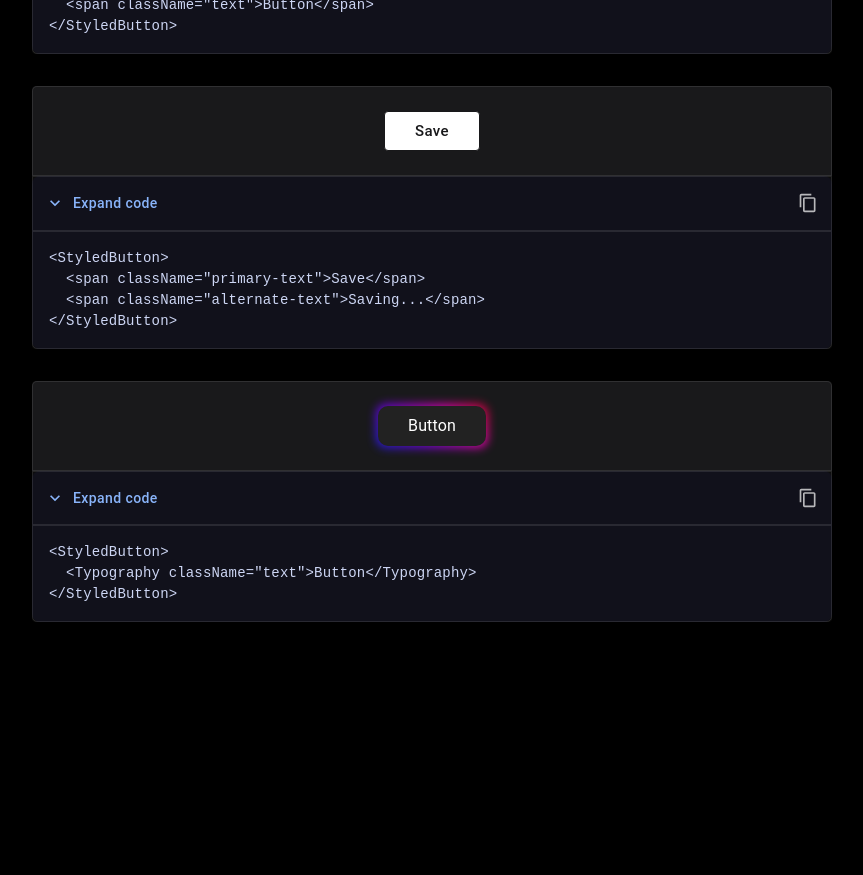
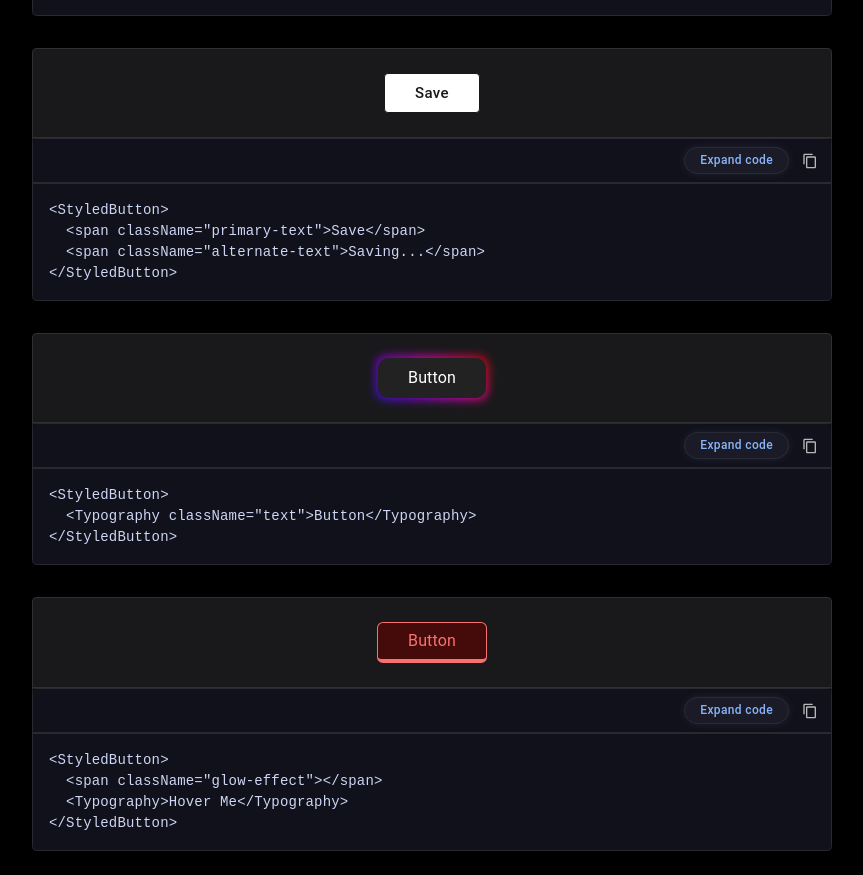
Before and after one commit to Surjendu-kar/ByteUI-Core, a React (Vite) app: page / in a window 1280 px wide. Shown: the part 1120-1995 px from the top of the page, without its empty margins (308-1171 px from the left). Before the commit the page ends 1766 px from the top, so only its background shows below. Built offline with nearby package versions, Linux system fonts and the light colour scheme.

Commit message:
add btn7 and fox the expand and code btn

```diff
--- /dev/null
+++ b/src/components/Buttons/Button7.tsx
@@ -0,0 +1,145 @@
+import { FC } from "react";
+import { Button, styled, keyframes, Typography } from "@mui/material";
+import CodeViewer from "../CodeViewer/CodeViewer";
+
+const glowAnimation = keyframes`
+  from {
+    top: -150%;
+  }
+  to {
+    top: 150%;
+  }
+`;
+
+const StyledButton = styled(Button)(() => ({
+  backgroundColor: "#450a0a",
+  color: "#f87171",
+  border: "1px solid #f87171",
+  borderBottomWidth: "4px",
+  fontWeight: 500,
+  overflow: "hidden",
+  position: "relative",
+  padding: "6px 30px",
+  borderRadius: "6px",
+  outline: "none",
+  transition: "all 0.3s ease",
+  fontFamily: '"JetBrains Mono", monospace',
+  textTransform: "none",
+
+  "&:hover": {
+    filter: "brightness(1.5)",
+    borderTopWidth: "4px",
+    borderBottomWidth: "1px",
+  },
+
+  "&:active": {
+    opacity: 0.75,
+  },
+
+  "& .glow-effect": {
+    backgroundColor: "#f87171",
+    boxShadow: "0 0 10px 10px rgba(248, 113, 113, 0.3)",
+    position: "absolute",
+    top: "-150%",
+    left: 0,
+    display: "inline-flex",
+    width: "320px",
+    height: "5px",
+    borderRadius: "6px",
+    opacity: 0.5,
+    transition: "all 0.5s ease",
+  },
+
+  "&:hover .glow-effect": {
+    animation: `${glowAnimation} 0.5s forwards`,
+  },
+}));
+
+const Button7: FC = () => {
+  const shortCode = `<StyledButton>
+  <span className="glow-effect"></span>
+  <Typography>Hover Me</Typography>
+</StyledButton>`;
+
+  const fullCode = `import { FC } from "react";
+import { Button, styled, keyframes, Typography } from "@mui/material";
+
+const glowAnimation = keyframes\`
+  from {
+    top: -150%;
+  }
+  to {
+    top: 150%;
+  }
+\`;
+
+const StyledButton = styled(Button)(() => ({
+  backgroundColor: "#450a0a",
+  color: "#f87171",
+  border: "1px solid #f87171",
+  borderBottomWidth: "4px",
+  fontWeight: 500,
+  overflow: "hidden",
+  position: "relative",
+  padding: "6px 30px",
+  borderRadius: "6px",
+  outline: "none",
+  transition: "all 0.3s ease",
+  fontFamily: '"JetBrains Mono", monospace',
+  textTransform: "none",
+
+  "&:hover": {
+    filter: "brightness(1.5)",
+    borderTopWidth: "4px",
+    borderBottomWidth: "1px",
+  },
+
+  "&:active": {
+    opacity: 0.75,
+  },
+
+  "& .glow-effect": {
+    backgroundColor: "#f87171",
+    boxShadow: "0 0 10px 10px rgba(248, 113, 113, 0.3)",
+    position: "absolute",
+    top: "-150%",
+    left: 0,
+    display: "inline-flex",
+    width: "320px",
+    height: "5px",
+    borderRadius: "6px",
+    opacity: 0.5,
+    transition: "all 0.5s ease",
+  },
+
+  "&:hover .glow-effect": {
+    animation: \`\${glowAnimation} 0.5s forwards\`,
+  },
+}));
+
+const ButtonDemo: FC = () => {
+  return (
+    <StyledButton>
+      <span className="glow-effect"></span>
+      <Typography>Hover Me</Typography>
+    </StyledButton>
+  );
+};
+
+export default ButtonDemo;`;
+
+  const ButtonDemo: FC = () => {
+    return (
+      <StyledButton>
+        <span className="glow-effect"></span>
+        <Typography>Button</Typography>
+      </StyledButton>
+    );
+  };
+
+  return (
+    <CodeViewer shortCode={shortCode} fullCode={fullCode} demo={ButtonDemo} />
+  );
+};
+
+export default Button7;
--- a/src/components/Buttons/Buttons.tsx
+++ b/src/components/Buttons/Buttons.tsx
@@ -5,6 +5,7 @@ import Button3 from "./Button3";
 import Button4 from "./Button4";
 import Button5 from "./Button5";
 import Button6 from "./Button6";
+import Button7 from "./Button7";
 
 function Buttons() {
   return (
@@ -27,6 +28,9 @@ function Buttons() {
       <Box sx={{ width: "100%" }}>
         <Button6 />
       </Box>
+      <Box sx={{ width: "100%" }}>
+        <Button7 />
+      </Box>
     </Stack>
   );
 }
--- a/src/components/CodeViewer/CodeViewer.tsx
+++ b/src/components/CodeViewer/CodeViewer.tsx
@@ -1,9 +1,23 @@
 import { useState, FC, ComponentType } from "react";
-import { Box, Paper, IconButton, Button } from "@mui/material";
+import { Box, Paper, IconButton, Button, styled } from "@mui/material";
 import ContentCopyOutlinedIcon from "@mui/icons-material/ContentCopyOutlined";
 import CheckIcon from "@mui/icons-material/Check";
-import KeyboardArrowDownIcon from "@mui/icons-material/KeyboardArrowDown";
-import KeyboardArrowUpIcon from "@mui/icons-material/KeyboardArrowUp";
+
+const ExpandButton = styled(Button)(() => ({
+  backgroundColor: "#1a1b26",
+  color: "#89b4fa",
+  padding: "2px 15px",
+  fontSize: "12px",
+  textTransform: "none",
+  border: "1px solid #2a2b36",
+  borderRadius: "15px",
+  boxShadow: "0 0 10px rgba(137, 180, 250, 0.1)",
+  "&:hover": {
+    backgroundColor: "#2a2b36",
+    borderColor: "#89b4fa",
+    boxShadow: "0 0 15px rgba(137, 180, 250, 0.2)",
+  },
+}));
 
 interface CodeViewerProps {
   shortCode: string;
@@ -55,25 +69,16 @@ const CodeViewer: FC<CodeViewerProps> = ({
         <Box
           sx={{
             display: "flex",
-            justifyContent: "space-between",
+            justifyContent: "right",
             alignItems: "center",
             p: 1,
+            gap: 1,
             border: "1px solid rgba(255, 255, 255, 0.1)",
           }}
         >
-          <Button
-            startIcon={
-              isExpanded ? <KeyboardArrowUpIcon /> : <KeyboardArrowDownIcon />
-            }
-            onClick={() => setIsExpanded(!isExpanded)}
-            sx={{
-              color: "#89b4fa",
-              "&:hover": { bgcolor: "rgba(137, 180, 250, 0.1)" },
-              textTransform: "none",
-            }}
-          >
+          <ExpandButton onClick={() => setIsExpanded(!isExpanded)}>
             {isExpanded ? "Collapse code" : "Expand code"}
-          </Button>
+          </ExpandButton>
           <IconButton
             size="small"
             onClick={handleCopy}
@@ -83,9 +88,9 @@ const CodeViewer: FC<CodeViewerProps> = ({
             }}
           >
             {copied ? (
-              <CheckIcon fontSize="small" />
+              <CheckIcon fontSize="small" sx={{ fontSize: 16 }} />
             ) : (
-              <ContentCopyOutlinedIcon fontSize="small" />
+              <ContentCopyOutlinedIcon fontSize="small" sx={{ fontSize: 16 }} />
             )}
           </IconButton>
         </Box>
@@ -98,7 +103,6 @@ const CodeViewer: FC<CodeViewerProps> = ({
             border: "1px solid rgba(255, 255, 255, 0.1)",
             borderBottomLeftRadius: 5,
             borderBottomRightRadius: 5,
-
             fontFamily: "monospace",
             fontSize: "0.875rem",
             color: "#cdd6f4",
```
